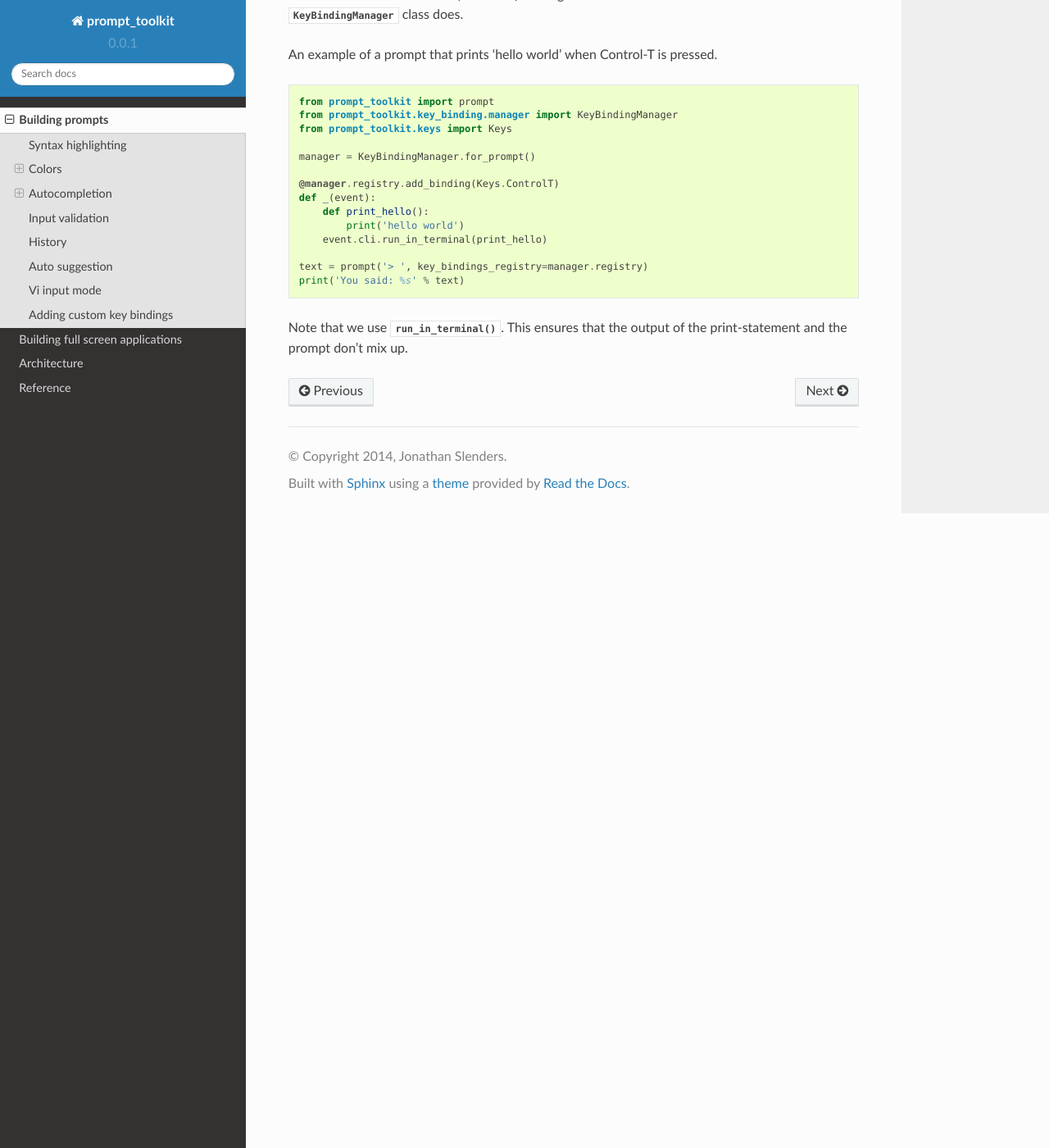
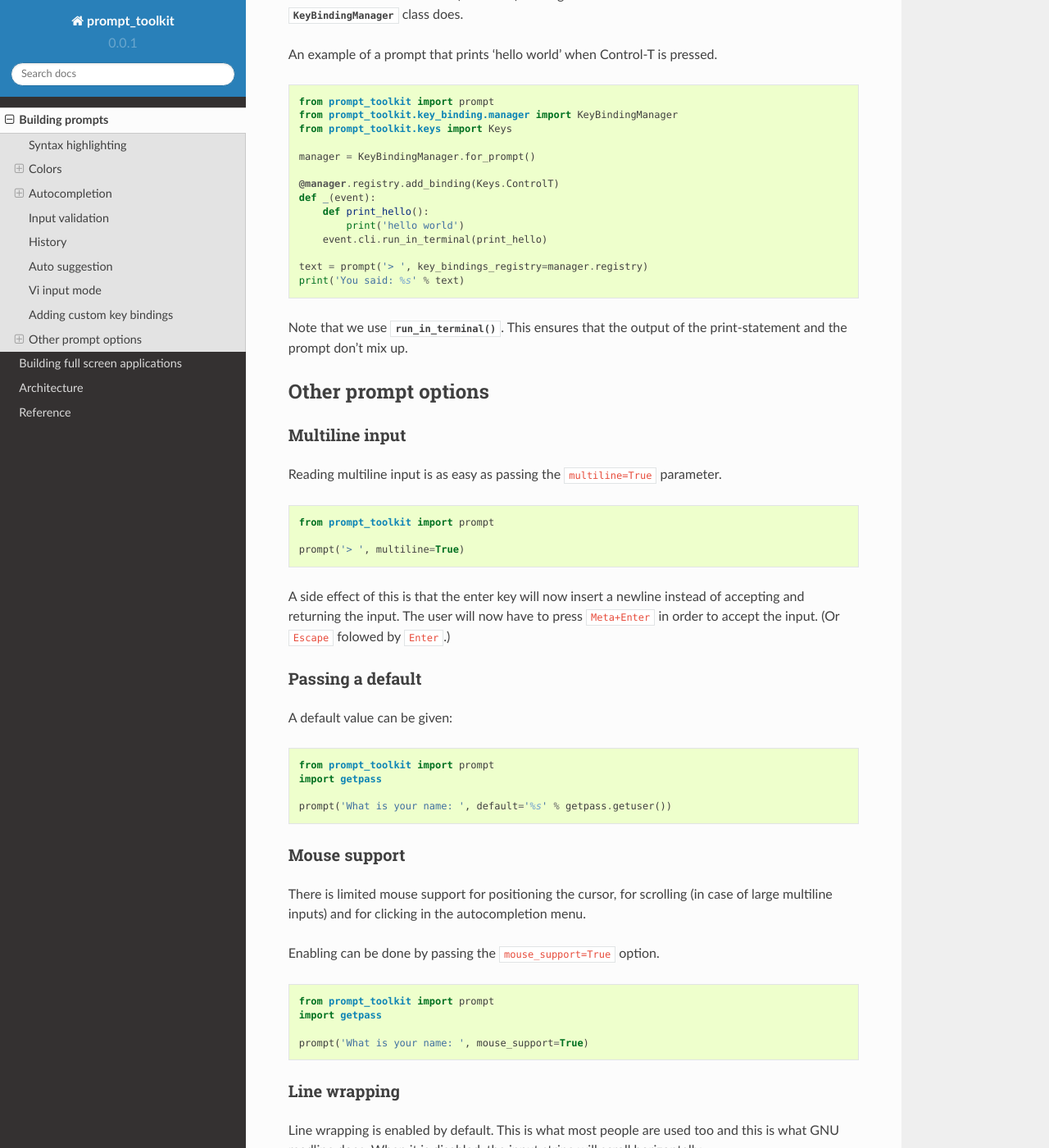
Before and after one commit to dbcli/pgcli, a Sphinx documentation site: the page built from docs/pages/building_prompts.rst, in a window 1280 px wide and 1400 px high, scrolled down 5150 px. Shown: the whole window at 82% size. Built offline with Sphinx 7.4.7 and the Read the Docs theme 2.0.0, drawn with Linux system fonts in a browser that asks for light colours; some of the changed text lies outside the part shown.

Commit message:
Added some more documentation.

```diff
--- a/docs/pages/building_prompts.rst
+++ b/docs/pages/building_prompts.rst
@@ -234,7 +234,7 @@ same history between several calls to
 
 
 To persist a history to disk, use :class:`~prompt_toolkit.history.FileHistory`
-instead.
+instead instead of :class:`~prompt_toolkit.history.InMemoryHistory`.
 
 
 Auto suggestion
@@ -323,3 +323,81 @@ An example of a prompt that prints 'hello world' when Control-T is pressed.
 Note that we use
 :meth:`~prompt_toolkit.interface.CommandLineInterface.run_in_terminal`. This
 ensures that the output of the print-statement and the prompt don't mix up.
+
+
+Other prompt options
+--------------------
+
+Multiline input
+^^^^^^^^^^^^^^^
+
+Reading multiline input is as easy as passing the ``multiline=True`` parameter.
+
+.. code:: python
+
+    from prompt_toolkit import prompt
+
+    prompt('> ', multiline=True)
+
+A side effect of this is that the enter key will now insert a newline instead
+of accepting and returning the input. The user will now have to press
+``Meta+Enter`` in order to accept the input. (Or ``Escape`` folowed by
+``Enter``.)
+
+
+Passing a default
+^^^^^^^^^^^^^^^^^
+
+A default value can be given:
+
+.. code:: python
+
+    from prompt_toolkit import prompt
+    import getpass
+
+    prompt('What is your name: ', default='%s' % getpass.getuser())
+
+
+Mouse support
+^^^^^^^^^^^^^
+
+There is limited mouse support for positioning the cursor, for scrolling (in
+case of large multiline inputs) and for clicking in the autocompletion menu.
+
+Enabling can be done by passing the ``mouse_support=True`` option.
+
+.. code:: python
+
+    from prompt_toolkit import prompt
+    import getpass
+
+    prompt('What is your name: ', mouse_support=True)
+
+
+Line wrapping
+^^^^^^^^^^^^^
+
+Line wrapping is enabled by default. This is what most people are used too and
+this is what GNU readline does. When it is disabled, the input string will
+scroll horizontally.
+
+.. code:: python
+
+    from prompt_toolkit import prompt
+    import getpass
+
+    prompt('What is your name: ', wrap_lines=False)
+
+
+Password input
+^^^^^^^^^^^^^^
+
+When the ``is_password=True`` flag has been given, the input is replaced by
+asterisks (``*`` characters).
+
+.. code:: python
+
+    from prompt_toolkit import prompt
+    import getpass
+
+    prompt('What is your name: ', is_password=True)
```
Also changed, not shown: docs/pages/full_screen_apps.rst (+25 -2 lines), 1 other file.
